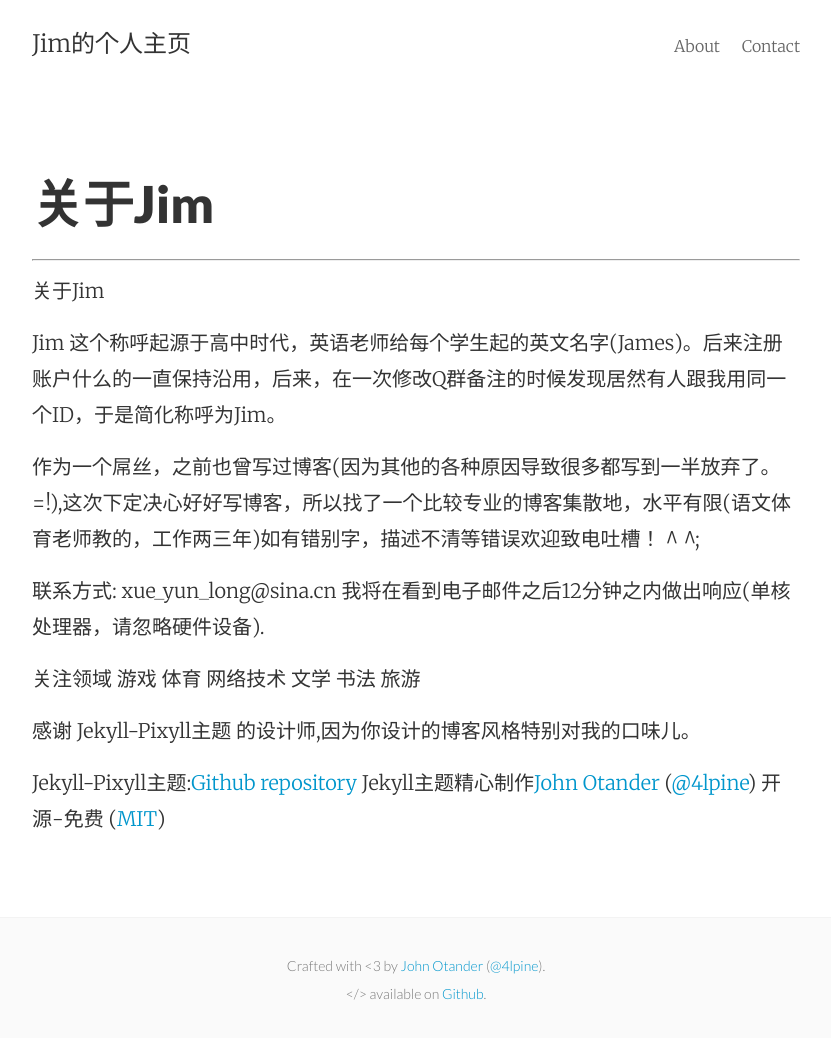
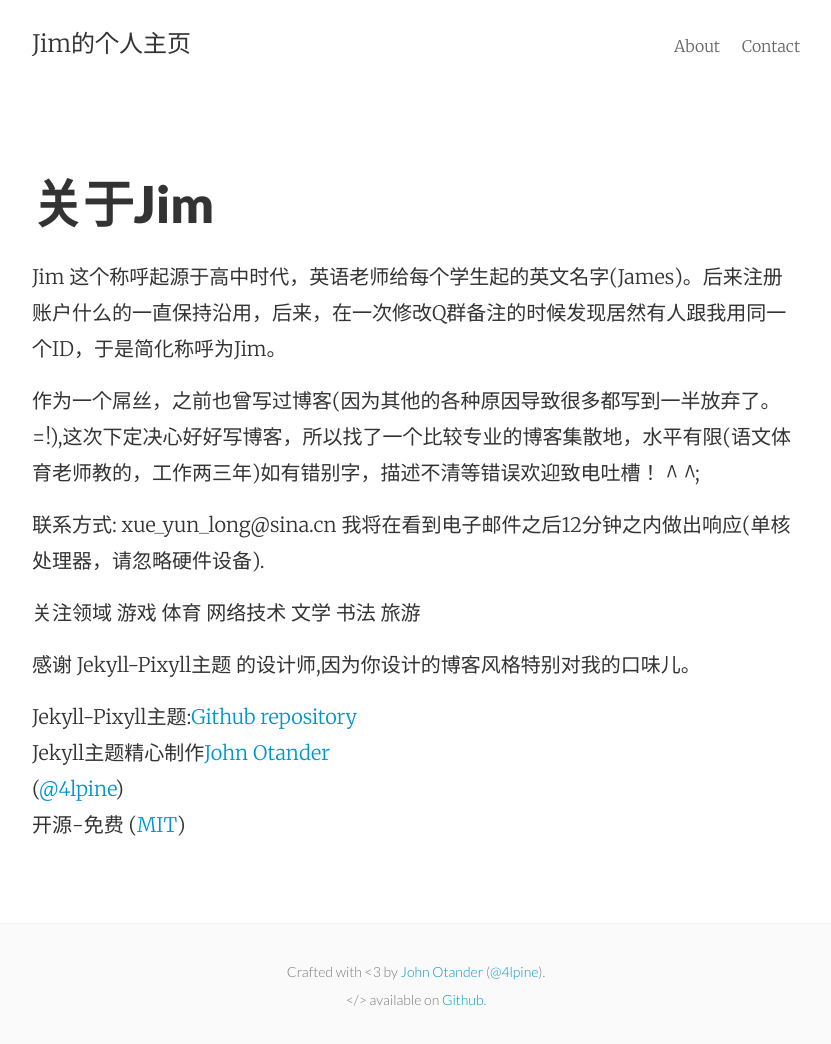
Before and after one commit to robinicon/microblog, a Jekyll site: the page built from about.md, in a window 1280 px wide. Shown: the whole page, without its empty margins (224-1055 px from the left). Built offline with Jekyll 4.4.1, drawn with Linux system fonts in a browser that asks for light colours; Markdown is read by kramdown in place of the engine named in the settings.

Commit message:
Update about.md

```diff
--- a/about.md
+++ b/about.md
@@ -3,8 +3,6 @@
 title: 关于Jim
 permalink: /about/
 ---
----
-关于Jim
 
 Jim 这个称呼起源于高中时代，英语老师给每个学生起的英文名字(James)。后来注册账户什么的一直保持沿用，后来，在一次修改Q群备注的时候发现居然有人跟我用同一个ID，于是简化称呼为Jim。
 
```
